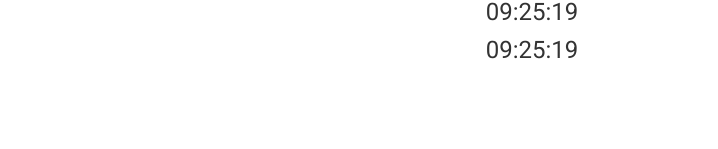
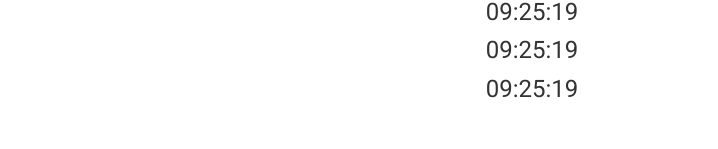
Before and after one commit to AlexLeeUA/Angular-Edu, an Angular app: page / in a window 1280 px wide. Shown: the part 151-300 px from the top of the page, without its empty margins (108-826 px from the left). Built offline with nearby package versions, Linux system fonts and the light colour scheme.

Commit message:
added 4th clock

```diff
--- a/src/app/app.component.html
+++ b/src/app/app.component.html
@@ -8,5 +8,6 @@
   <p>{{ date | date: 'HH:mm:ss' }}</p>
   <p>{{ date | date: 'HH:mm:ss' }}</p>
   <p>{{ date | date: 'HH:mm:ss' }}</p>
+  <p>{{ date | date: 'HH:mm:ss' }}</p>
 
 </div>
```
